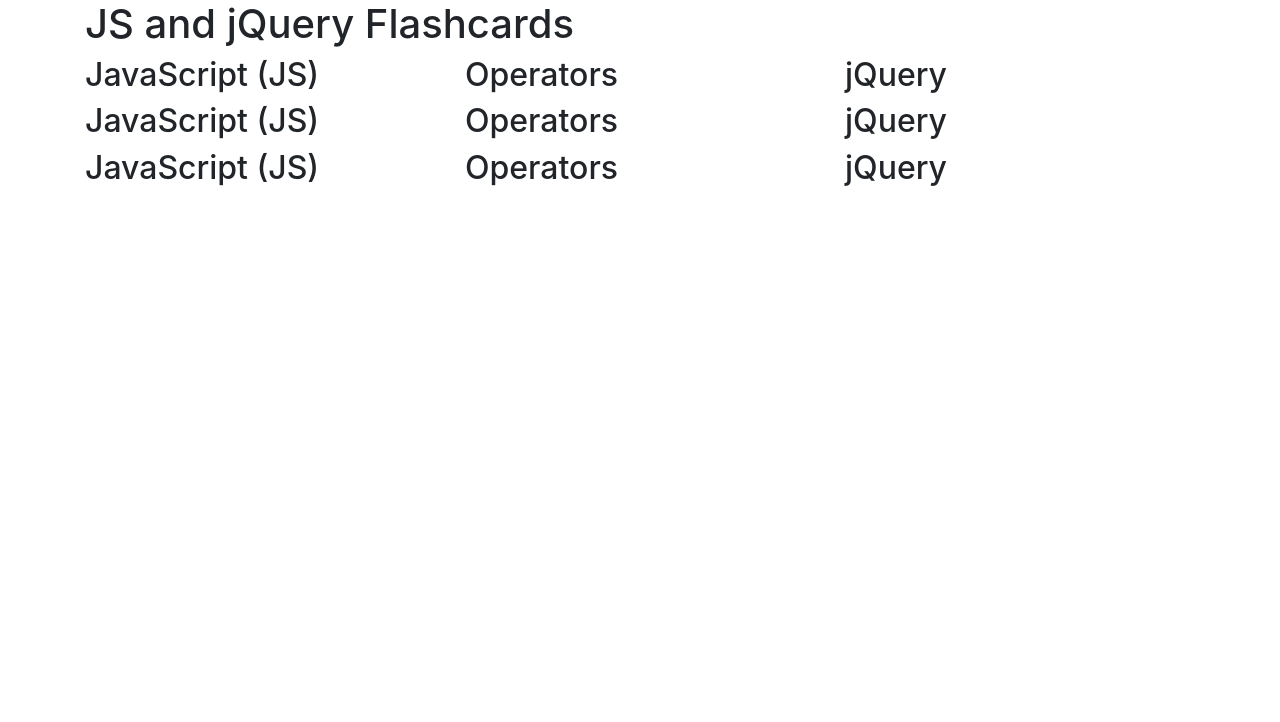
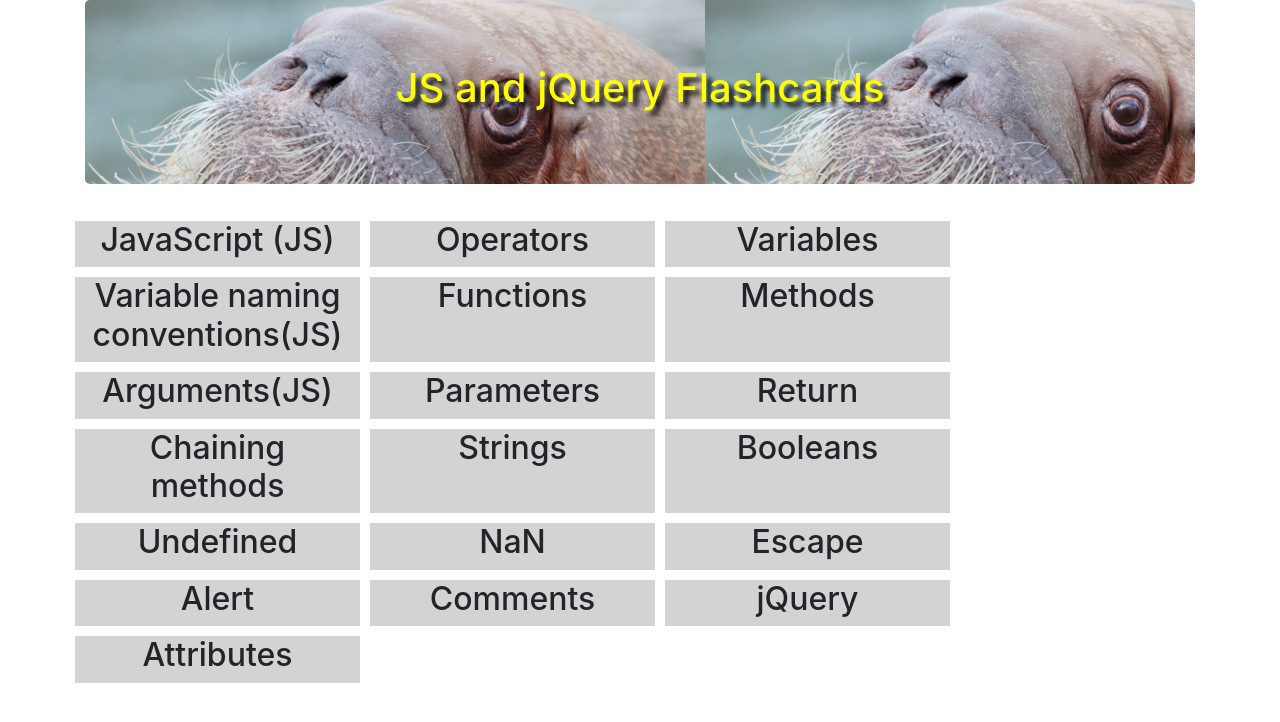
Before and after one commit to ebruno94/flashcard, a plain HTML site: page index.html in a window 1280 px wide. Drawn offline with Linux system fonts and the light colour scheme.

Commit message:
Added CSS, fixed rows and columns. Added bootstrap and picture of walr-i

```diff
--- a/css/styles.css
+++ b/css/styles.css
@@ -1,3 +1,23 @@
+body{
+  text-align: center;
+}
+
 p {
   display: none;
 }
+
+.jumbotron {
+  background-image: url("../img/walrus-stache.jpg");
+  background-color: #cccccc;
+}
+
+.jumbotron h1 {
+  color: yellow;
+  text-shadow: 5px 5px 5px black;
+}
+
+.flashcard {
+  background-color: lightgray;
+  margin: 5px;
+  border: 2px black;
+}
--- a/index.html
+++ b/index.html
@@ -9,56 +9,119 @@
   </head>
   <body>
     <div class="container">
+      <div class="jumbotron">
       <h1>JS and jQuery Flashcards</h1>
+      </div>
 
       <div class="row">
-        <div class="col-md-4 flashcard">
+        <div class="col-md-3 flashcard">
           <h2>JavaScript (JS)</h2>
           <p>Lorem ipsum dolar sit amet</p>
         </div>
 
-        <div class="col-md-4 flashcard">
-          <h2> Operators </h2>
+        <div class="col-md-3 flashcard">
+          <h2>Operators</h2>
           <p>Lorem ipsum dolar sit amet</p>
         </div>
 
-        <div class="col-md-4 flashcard">
-          <h2> jQuery </h2>
+        <div class="col-md-3 flashcard">
+          <h2>Variables</h2>
           <p>Lorem ipsum dolar sit amet</p>
         </div>
       </div>
+
       <div class="row">
-        <div class="col-md-4 flashcard">
-          <h2>JavaScript (JS)</h2>
+        <div class="col-md-3 flashcard">
+          <h2>Variable naming conventions(JS)</h2>
           <p>Lorem ipsum dolar sit amet</p>
         </div>
 
-        <div class="col-md-4 flashcard">
-          <h2> Operators </h2>
+        <div class="col-md-3 flashcard">
+          <h2>Functions</h2>
           <p>Lorem ipsum dolar sit amet</p>
         </div>
 
-        <div class="col-md-4 flashcard">
-          <h2> jQuery </h2>
+        <div class="col-md-3 flashcard">
+          <h2>Methods</h2>
           <p>Lorem ipsum dolar sit amet</p>
         </div>
       </div>
+
       <div class="row">
-        <div class="col-md-4 flashcard">
-          <h2>JavaScript (JS)</h2>
+        <div class="col-md-3 flashcard">
+          <h2>Arguments(JS)</h2>
           <p>Lorem ipsum dolar sit amet</p>
         </div>
 
-        <div class="col-md-4 flashcard">
-          <h2> Operators </h2>
+        <div class="col-md-3 flashcard">
+          <h2>Parameters</h2>
           <p>Lorem ipsum dolar sit amet</p>
         </div>
 
-        <div class="col-md-4 flashcard">
-          <h2> jQuery </h2>
+        <div class="col-md-3 flashcard">
+          <h2>Return</h2>
           <p>Lorem ipsum dolar sit amet</p>
         </div>
       </div>
+
+      <div class="row">
+        <div class="col-md-3 flashcard">
+          <h2>Chaining methods</h2>
+          <p>Lorem ipsum dolar sit amet</p>
+        </div>
+
+        <div class="col-md-3 flashcard">
+          <h2>Strings</h2>
+          <p>Lorem ipsum dolar sit amet</p>
+        </div>
+
+        <div class="col-md-3 flashcard">
+          <h2>Booleans</h2>
+          <p>Lorem ipsum dolar sit amet</p>
+        </div>
+      </div>
+
+      <div class="row">
+        <div class="col-md-3 flashcard">
+          <h2>Undefined</h2>
+          <p>Lorem ipsum dolar sit amet</p>
+        </div>
+
+        <div class="col-md-3 flashcard">
+          <h2>NaN</h2>
+          <p>Lorem ipsum dolar sit amet</p>
+        </div>
+
+        <div class="col-md-3 flashcard">
+          <h2>Escape</h2>
+          <p>Lorem ipsum dolar sit amet</p>
+        </div>
+      </div>
+
+      <div class="row">
+        <div class="col-md-3 flashcard">
+          <h2>Alert</h2>
+          <p>Lorem ipsum dolar sit amet</p>
+        </div>
+
+        <div class="col-md-3 flashcard">
+          <h2>Comments</h2>
+          <p>Lorem ipsum dolar sit amet</p>
+        </div>
+
+        <div class="col-md-3 flashcard">
+          <h2>jQuery</h2>
+          <p>Lorem ipsum dolar sit amet</p>
+        </div>
+      </div>
+
+      <div class="row">
+        <div class="col-md-3 flashcard">
+          <h2>Attributes</h2>
+          <p>Lorem ipsum dolar sit amet</p>
+        </div>
+      </div>
+
     </div>
   </body>
 </html>
```
Also changed, not shown: img/walrus-stache.jpg (added).
